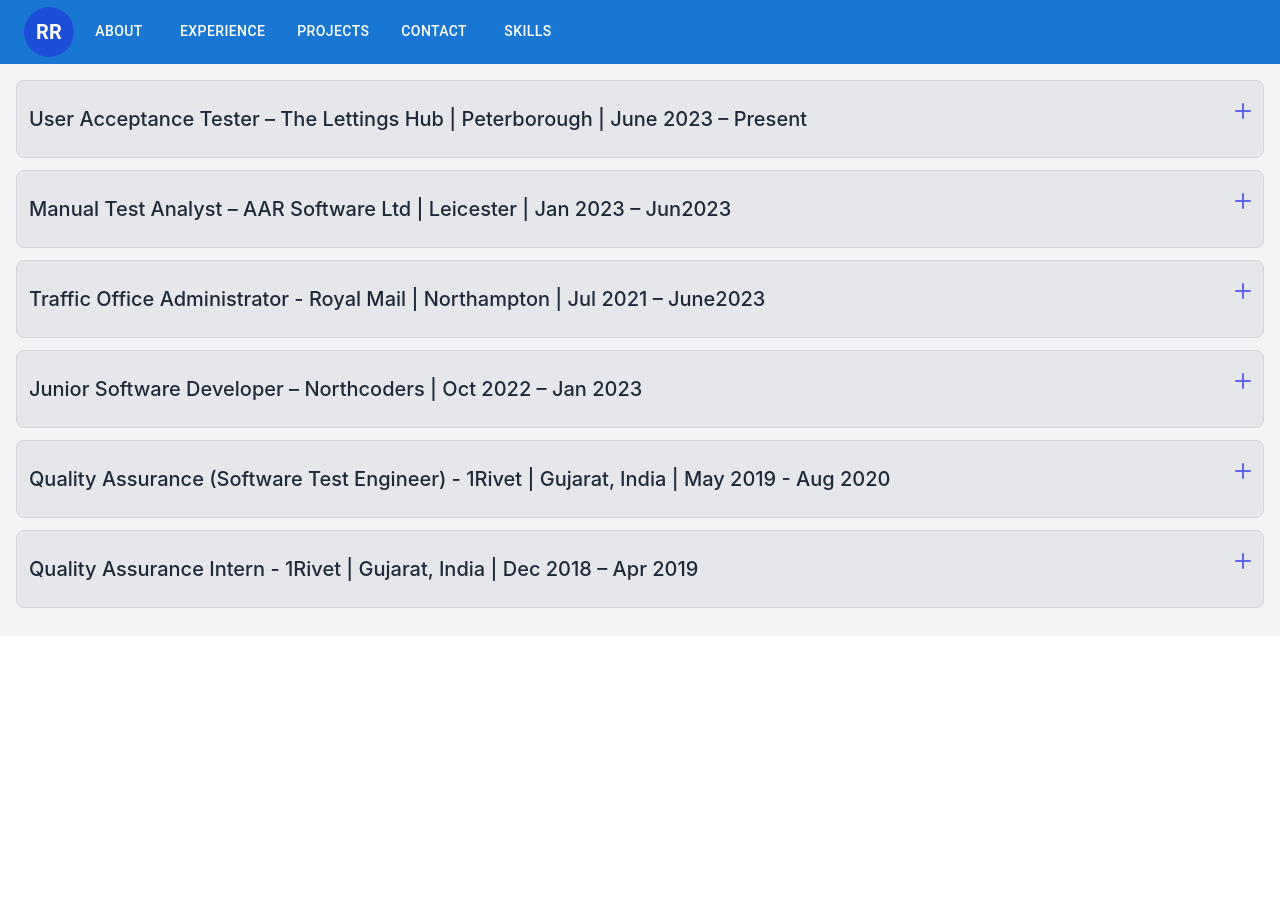
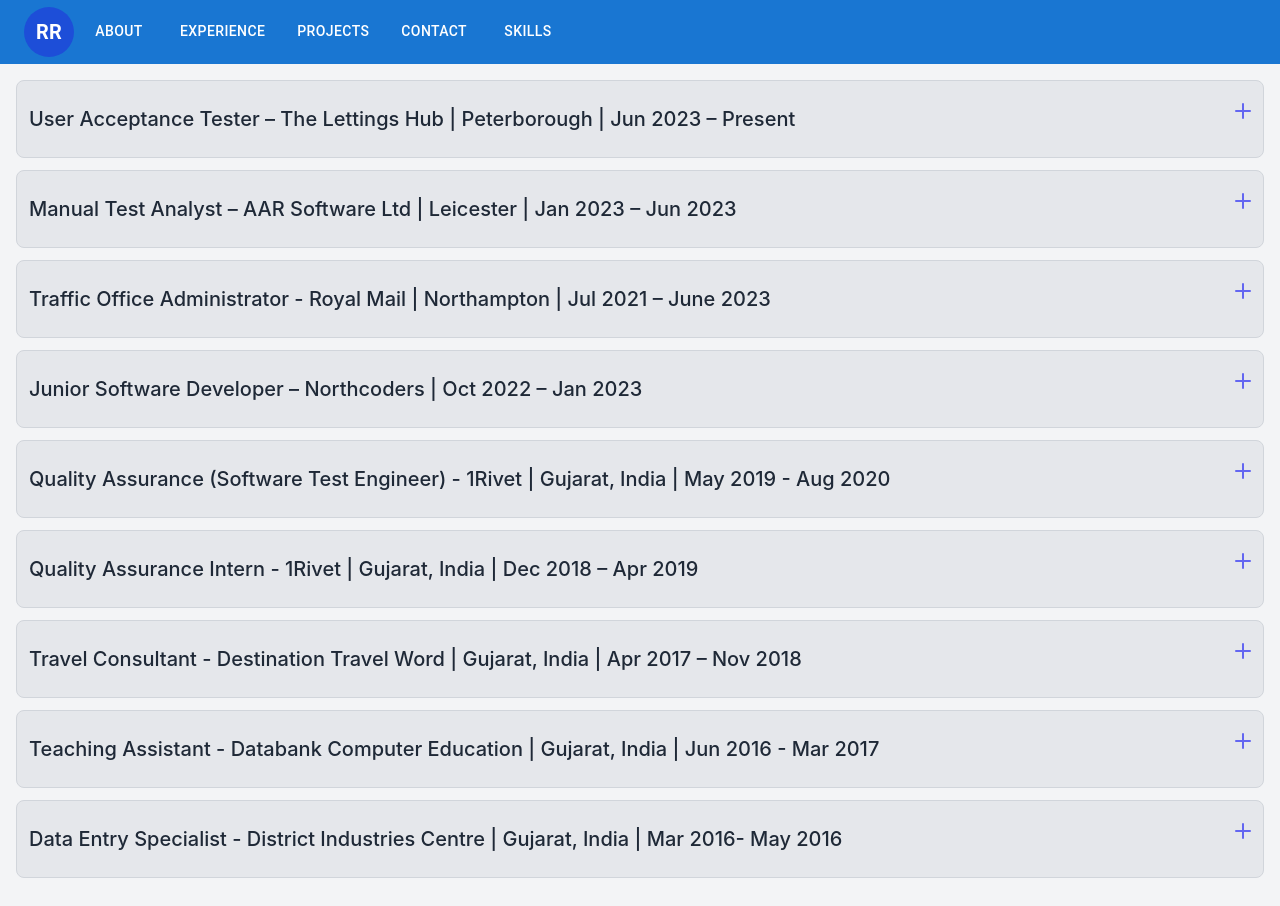
Before and after one commit to rangararazin/zinportfolio, a React (Create React App) app: page /experience in a window 1280 px wide. Before the commit the page ends 800 px from the top, so only its background shows below. Built offline with nearby package versions, Linux system fonts and the light colour scheme.

Commit message:
new projects

```diff
--- a/src/component/Exp.jsx
+++ b/src/component/Exp.jsx
@@ -6,7 +6,7 @@
     <div className="p-4 bg-gray-100">
 
       <Experience
-        title="User Acceptance Tester – The Lettings Hub | Peterborough | June 2023 – Present"
+        title="User Acceptance Tester – The Lettings Hub | Peterborough | Jun 2023 – Present"
         descrip="Conducting user acceptance testing (UAT) and exploratory testing for various software applications
         to verify system functionality, usability adherence to business requirements, and specifications.
         Collaborating closely with change manager, developers, and business analysts to understand user
@@ -19,14 +19,14 @@
         "
       />
       <Experience
-        title="Manual Test Analyst – AAR Software Ltd | Leicester | Jan 2023 – Jun2023"
+        title="Manual Test Analyst – AAR Software Ltd | Leicester | Jan 2023 – Jun 2023"
         descrip="Analyzed client requirements for testing needs
         .Estimated and prioritized testing tasks to meet project deadlines
         .Executed test cases based on requirements, ensuring software functionality and reliability
         .Reported bugs to the development team with clear communication
         .Collaborated in an agile environment with cross-functional teams for timely project delivery"
       />
-      <Experience title="Traffic Office Administrator - Royal Mail | Northampton | Jul 2021 – June2023" descrip="Assisting in maintaining the quick, efficient, and safe operation of the Transport Office using
+      <Experience title="Traffic Office Administrator - Royal Mail | Northampton | Jul 2021 – June 2023" descrip="Assisting in maintaining the quick, efficient, and safe operation of the Transport Office using
 organisational and communication skills.Allocating vehicles and monitoring vehicle defects to ensure compliance with safety standards.Providing instructions to drivers regarding their duties and responsibilities.
 Working with in-house driver attendance, vehicle, and trailer tracking systems, including
 maintaining attendance records, and debriefing drivers after their duties were completed.Adapting to changing priorities and demonstrating flexibility in meeting the needs of the Transport
@@ -45,7 +45,27 @@
 
       <Experience title="Quality Assurance Intern - 1Rivet | Gujarat, India | Dec 2018 – Apr 2019" descrip="Assisted in developing and implementing quality assurance processes.Conducted functional testing of software applications to ensure they met quality standards.Assisted with user acceptance testing (UAT) to ensure software met client requirements.Utilised testing tools such as Jira, Selenium, and TestNG to support testing efforts.Assisted in the documentation of test plans, test cases, and test results.Participated at all stages of SDLC, STLC and Bug life Cycle" />
 
+      <Experience title="Travel Consultant - Destination Travel Word | Gujarat, India | Apr
+            2017 – Nov 2018" descrip="Organized itinerary/travels from beginning to end, including
+            booking tickets, accommodation, transportation, managing visa
+            application process, passport application process" />
+
+
+      <Experience title="Teaching Assistant - Databank Computer Education | Gujarat, India |
+            Jun 2016 - Mar 2017" descrip=" Assisted teachers in preparing the lesson materials. Helped and
+            supervised students throughout their courses
+            " />
+      <Experience title="Data Entry Specialist - District Industries Centre | Gujarat, India
+            | Mar 2016- May 2016" descrip="Processed and compiled the data from MS Excel into the system
+            provided by government, generated and exported data reports,
+            spreadsheets, and documents as and when needed" />
+
+
+
+
       {/* <Experience title="Firebase or Supabase?" descrip="I am using Supabase!" /> */}
+      {/* <Experience title="Firebase or Supabase?" descrip="I am using Supabase!" /> */}
+
 
 
 
--- a/src/component/Projects.jsx
+++ b/src/component/Projects.jsx
@@ -38,7 +38,7 @@
         <Card className="main-card">
           <CardContent>
             <Typography gutterBottom variant="h5" component="div">
-              NCNEWS
+              NC NEWS
             </Typography>
             <Typography variant="body2" color="text.secondary">
               A news website built with React which has functionality like
@@ -59,6 +59,52 @@
             </Button>
           </CardActions>
         </Card>
+
+        <Card className="main-card">
+          <CardContent>
+            <Typography gutterBottom variant="h5" component="div">
+              NOTE APP
+            </Typography>
+            <Typography variant="body2" color="text.secondary">
+            Built with PHP and MySQL, Note app lets you create, read, update, and delete notes easily. My Note app simplifies note-taking and organization, enhancing productivity and efficiency.
+            </Typography>
+          </CardContent>
+          <CardActions className="card-button">
+            <Button size="small">
+              <a href="https://github.com/rangararazin/php-beginners">
+                Github
+              </a>
+            </Button>
+            {/* <Button size="small">
+              <a href="https://github.com/rangararazin/Front-End-Food-Life">
+                Backend
+              </a>
+            </Button> */}
+          </CardActions>
+        </Card>
+
+        <Card className="main-card">
+          <CardContent>
+            <Typography gutterBottom variant="h5" component="div">
+              STATIC WEBSITE HOSTING USING AWS
+            </Typography>
+            <Typography variant="body2" color="text.secondary">
+            While navigating my journey through AWS Solution Architect, this website marks my initial step and project, soon to be deployed on AWS utilizing its S3 static website hosting feature.
+            </Typography>
+          </CardContent>
+          <CardActions className="card-button">
+            <Button size="small">
+              <a href="">
+                Coming Soon...
+              </a>
+            </Button>
+            {/* <Button size="small">
+              <a href="https://github.com/rangararazin/Front-End-Food-Life">
+                Backend
+              </a>
+            </Button> */}
+          </CardActions>
+        </Card>
       </section>
     </>
   );
```
